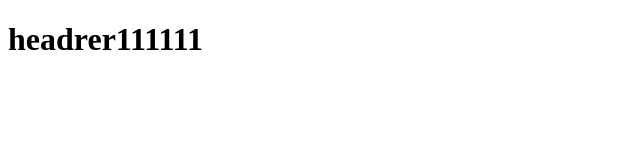
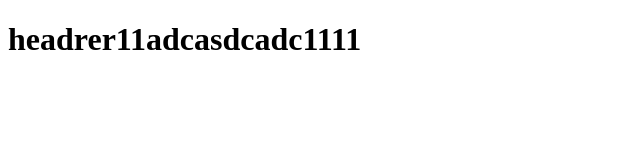
Before and after one commit to PeTTigran/hello-word, a plain HTML site: page index.html in a window 1280 px wide. Shown: the whole page, without its empty margins (0-640 px from the left). Drawn offline with Linux system fonts and the light colour scheme.

Commit message:
test comit1

```diff
--- a/index.html
+++ b/index.html
@@ -7,7 +7,7 @@
     <title>git kurs</title>
 </head>
 <body>
-    <h1> headrer111111</h1>
+    <h1> headrer11adcasdcadc1111</h1>
 </body>
 <script>src=script.js</script>
 </html>
```
